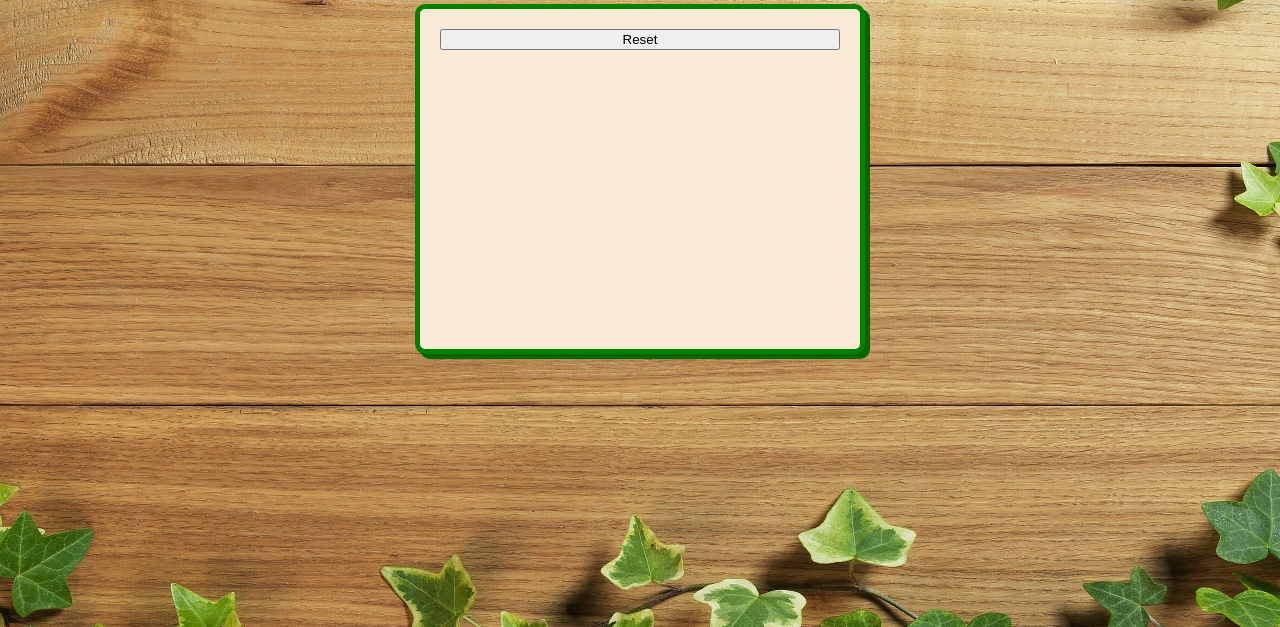
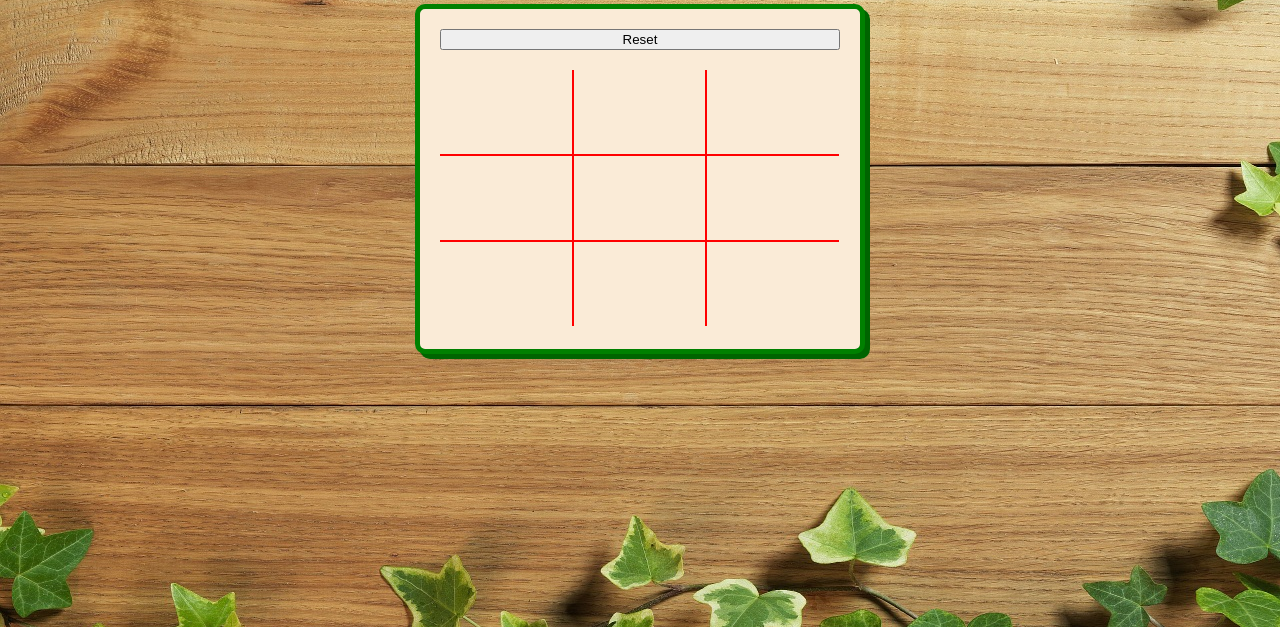
Before and after one commit to mayankshekhar03/tic-tac-toe, a plain HTML site: page index.html in a window 1280 px wide. Shown: the part 173-800 px from the top of the page. Drawn offline with nearby package versions, Linux system fonts and the light colour scheme.

Commit message:
done with the design

```diff
--- a/index.html
+++ b/index.html
@@ -20,10 +20,11 @@
     <div id='board'>
         <div id='mode'>
             <h2>Choose Mode</h2>
-            <button id='single'>Single</button>
-            <button id='multi'>With a Friend</button>
+            <button id='single'><i class="fa fa-user" aria-hidden="true"></i> Single</button>
+            <button id='multi'><i class="fa fa-laptop" aria-hidden="true"></i> With a Friend</button>
         </div>
         <div id='symbol'>
+            <button style='float: left' id='back'><i class="fa fa-arrow-left" aria-hidden="true"></i> Back</button>
             <h2>Choose Symbol</h2>
             <button id='x'>X</button>
             <button id='o'>O</button>
@@ -32,7 +33,15 @@
             <button id='reset'>Reset</button>
         </div>
         <div id='game'>
-
+            <span id='one'>&nbsp;</span>
+            <span id='two'>&nbsp;</span>
+            <span id='three'>&nbsp;</span><br>
+            <span id='four'>&nbsp;</span>
+            <span id='five'>&nbsp;</span>
+            <span id='six'>&nbsp;</span><br>
+            <span id='seven'>&nbsp;</span>
+            <span id='eight'>&nbsp;</span>
+            <span id='nine'>&nbsp;</span>
         </div>
     </div>
 </body>
--- a/magic/index.css
+++ b/magic/index.css
@@ -12,7 +12,7 @@ h1 {
 }
 
 body {
-    background: url(board.jpg);
+    background-image: url(board.jpg);
     padding: 0px;
     border: 0px;
     margin: 0px;
@@ -38,7 +38,12 @@ body {
     width: inherit;
     text-align: center;
     z-index: 2;
+    height: inherit;
     display: none;
+}
+
+h2 {
+    margin-top: 70px;
 }
 
 #symbol {
@@ -48,12 +53,31 @@ body {
     background-color: antiquewhite;
     z-index: 1;
     display: none;
+    height: inherit;
 }
 
 #game {
     margin-top: 20px;
+    overflow: auto;
 }
 
 #reset {
     width: 400px;
 }
+
+span {
+    float: left;
+    width: 32.9%;
+    text-align: center;
+    padding-top: 26px;
+    padding-bottom: 26px;
+    font-size: 2em;
+}
+
+#one, #four, #seven, #two, #five, #eight {
+    border-right: 2px solid red;
+}
+
+#one, #two, #three, #four, #five, #six {
+    border-bottom: 2px solid red;
+}
```
